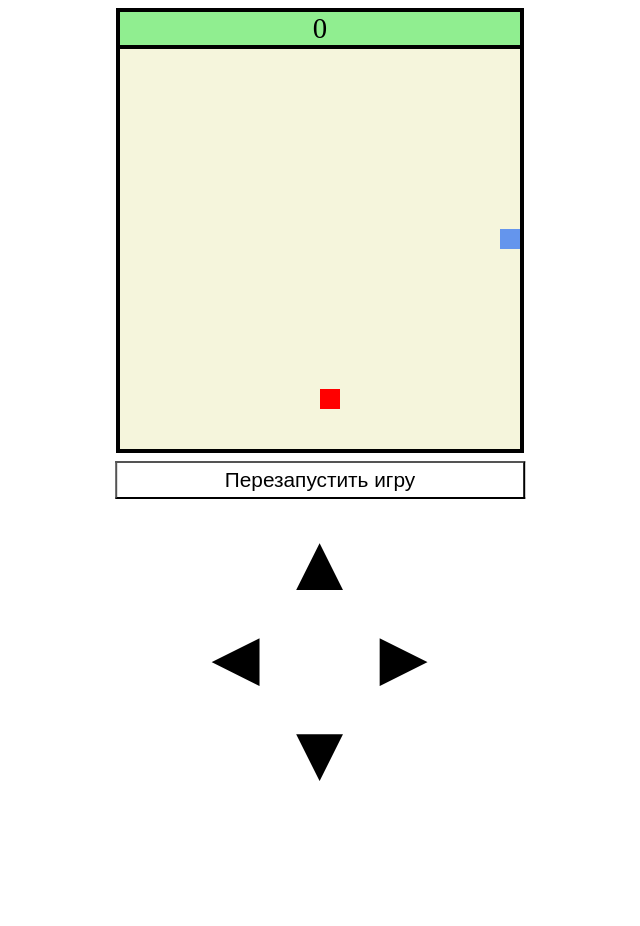
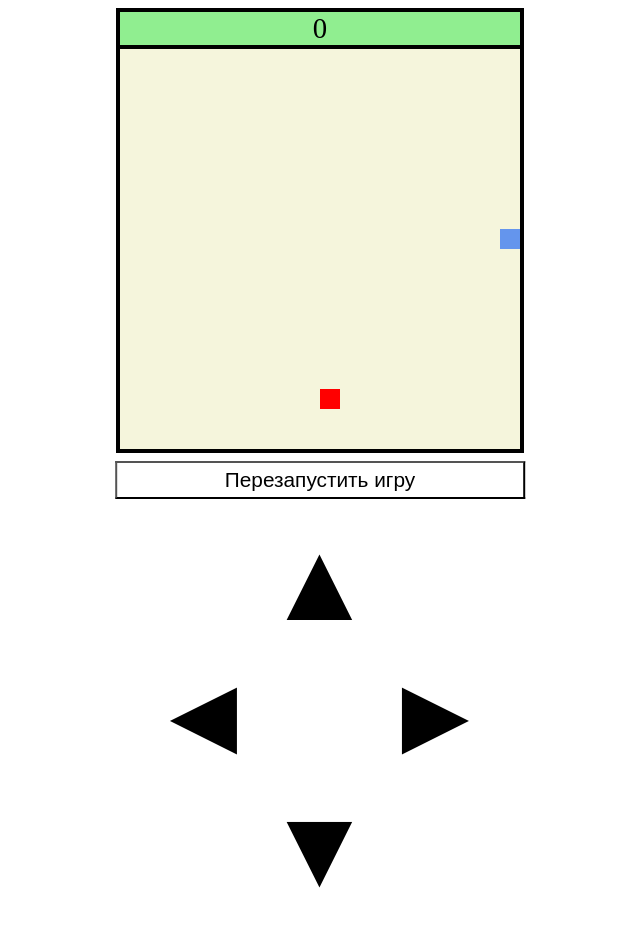
Before and after one commit to Cheetah009/cheetah009.github.io, a plain HTML site: page index.html in a window 1280 px wide. Shown: the whole page, without its empty margins (320-960 px from the left). Before the commit the page ends 818 px from the top, so only its background shows below. Drawn offline with Linux system fonts and the light colour scheme.

Commit message:
Changed buttons size again

```diff
--- a/index.html
+++ b/index.html
@@ -64,12 +64,12 @@
 
     #touch_panel {
       margin: 1rem auto;
-      font-size: 5rem;
+      font-size: 7rem;
     }
 
     #touch_panel td {
-      width: 5rem;
-      height: 5rem;
+      width: 7rem;
+      height: 7rem;
     }
 
     #touch_panel .arrow {
```
